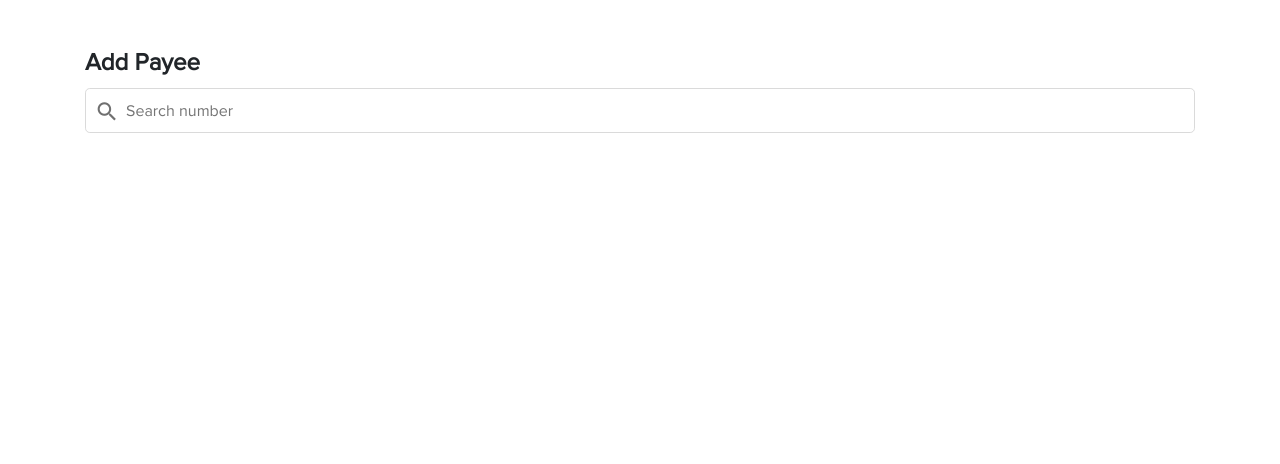
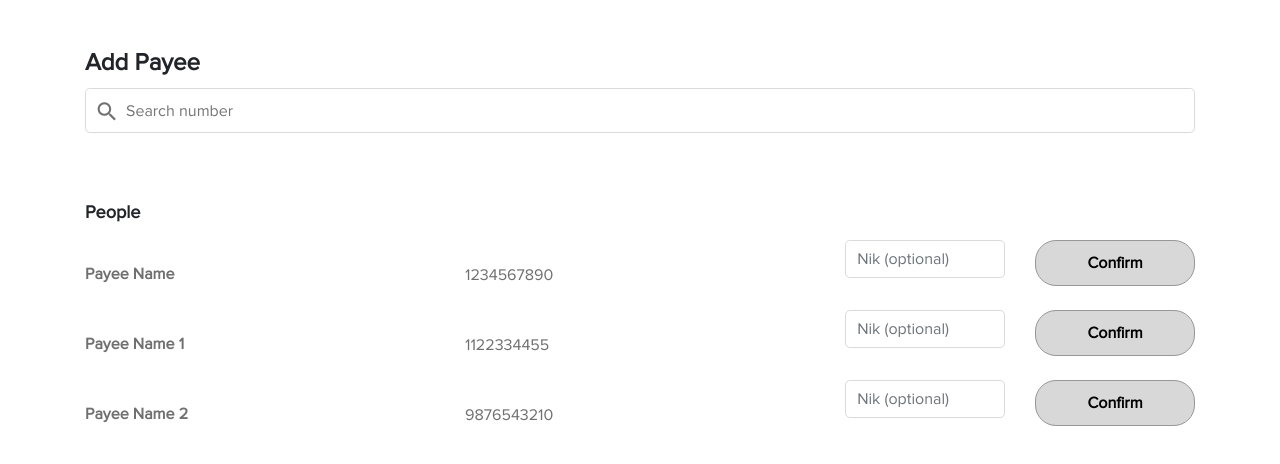
Before and after one commit to naveen003/bootcamp, a React (Create React App) app in the folder react/complete/: page /addpayee in a window 1280 px wide. Shown: the top 464 px of the page. Built offline with nearby package versions, Linux system fonts and the light colour scheme.

Commit message:
Add Payee Statis Data And Maxlength in textinput, Cursor for Home Page

```diff
--- a/react/complete/src/App.css
+++ b/react/complete/src/App.css
@@ -142,7 +142,7 @@ color: red
   border-radius: .3rem;
   border: 1px solid #DADADA;
 }
-.walletTopUpOut input[type="number"].innerSpace{
+.walletTopUpOut input[type="text"].innerSpace{
   padding: 0.6rem 0 0.6rem 2.5rem;
 }
 .walletTopUpOut .icon{
@@ -304,3 +304,6 @@ color: red
   color: red !important;
   margin-top:20px !important
 }
+.cussorpointer{
+  cursor: pointer !important;
+}
--- a/react/complete/src/components/TextInput/TextInput.js
+++ b/react/complete/src/components/TextInput/TextInput.js
@@ -13,7 +13,7 @@ const TextInput = props => (
       onChange={props.handleChange}
       className={props.className}
       placeholder={props.placeholder}
-      maxlength={props.maxlength}
+      maxLength={props.maxlength}
     />
     {props.haserror && (
       <span
--- a/react/complete/src/pages/Addpayee/Addpayee.js
+++ b/react/complete/src/pages/Addpayee/Addpayee.js
@@ -1,21 +1,128 @@
 import React from 'react';
 import PropTypes from 'prop-types';
 import styles from './Addpayee.module.css';
+import TextInput from '../../components/TextInput';
+import Button from '../../components/Button';
+import Header from '../../components/Header';
 
 class Addpayee extends React.Component{
+  constructor(){
+    super();
+    this.handleChange = this.handleChange.bind(this);
+    this.buttonClick = this.buttonClick.bind(this);
+    let friendsList = [
+      {
+          payeename:"Payee Name",
+          payeenumber:1234567890,
+          payeetype:1,
+          nickname:''
+      },
+      {
+        payeename:"Payee Name 1",
+        payeenumber:1122334455,
+        payeetype:2,
+        nickname:''
+      },
+      {
+        payeename:"Payee Name 2",
+        payeenumber:9876543210,
+        payeetype:2,
+        nickname:''
+      }
+    ];
+    this.state={
+      friendslist:friendsList,
+      searchText:'',
+      filteredList:friendsList
+    }
+  }
+
+  buttonClick(event) {
+    if (event !== null && event.target !== null && event.target !== undefined) {
+      let index = event.target.name.split("-")[1];
+      let {filteredList} = this.state;
+      alert("Selected Payee Name :" + filteredList[index].payeename);
+    }
+  }
+
+  handleChange(event){
+    if (event !== null && event.target !== null && event.target !== undefined) {
+      if(event.target.name === "searchtext"){
+        var filterList = this.state.friendslist;
+        if(event.target.value && event.target.value.length > 0){
+          filterList = this.state.friendslist.filter((item)=>{
+            let payeeName  = item.payeename.toLowerCase();
+            let payeeNumber = item.payeenumber.toString().toLowerCase();
+            let result = payeeName.indexOf(event.target.value.toLowerCase())  >= 0 || payeeNumber.toLowerCase().indexOf(event.target.value.toLowerCase()) >= 0
+            return result;
+          })
+        }
+        this.setState({searchText:event.target.value,filteredList:filterList});
+      }else{
+        let index = event.target.name.split("-")[1];
+        let {filteredList} = this.state;
+        filteredList[index].nickname =event.target.value;
+        this.setState({filteredList:filteredList});
+      }
+    }
+  }
   render(){
     return(
       <div className="container">
         <div className="walletTopUpOut">
-            <h2>Add Payee</h2>
+        <Header value="Add Payee" inputtype="h2" />
             <div className="row">
                 <div className="col-md-12">
                     <div className="pr">
                         <i className="mdi mdi-magnify icon"></i>
-                        <input type="number" className="innerSpace" placeholder="Search number" />
+                        <TextInput
+                            className='innerSpace'
+                            type="text"
+                            name="searchtext"
+                            id="searchtext"
+                            placeholder="Search number"
+                            value={this.state.searchText}
+                            handleChange={this.handleChange}
+                          />
                     </div>
                 </div>
             </div>
+            <div className="searchLists">
+            <Header value="People" inputtype="h5" />
+                <div>
+                {
+                  this.state.filteredList.map((item,index)=>(
+                    <div className="row" key={index}>
+                    <div className="col-md-4">
+                    <Header value={item.payeename} inputtype="h6" />
+                    </div>
+                    <div className="col-md-4">
+                        <span className="number">{item.payeenumber}</span>
+                    </div>
+                    <div className="col-md-2">
+                    <TextInput
+                        type="text"
+                        name= { "nickname-" + index}
+                        id={ "nickname-" + index}
+                        placeholder="Nik (optional)"
+                        value={item.nickname}
+                        handleChange={this.handleChange}/>
+                    </div>
+                    <div className="col-md-2">
+                    <Button
+                        name= { "btnconfirm-" + index}
+                        type="button"
+                        text="Confirm"
+                        id={"btnconfirm-" + index}
+                        onClick={this.buttonClick}/>
+                    </div>
+                    </div>
+                  ))
+                }
+                <div>
+            </div>
+            </div>
+        </div>
         </div>
         </div>
     )
--- a/react/complete/src/pages/Home/Home.js
+++ b/react/complete/src/pages/Home/Home.js
@@ -17,7 +17,6 @@ class Home extends React.Component {
   async componentDidMount() {
     var response = await singleton.getAllUsers();
     if(response !== null){
-      console.log("Response:",response);
       let loggedinUser = {};
       let remainingData = [];
       remainingData.push({firstName:"Pay", _id:"0"});
@@ -66,19 +65,19 @@ class Home extends React.Component {
               </div>
               <div className={styles.bottom}>
                 <div className="row">
-                  <div className="col-4" onClick={this.navigatetoTopup}>
+                  <div className="col-4 cussorpointer"  onClick={this.navigatetoTopup}>
                     <div className={styles.circleOut}>
                       <i></i>
                       <h6>Top-up</h6>
                     </div>
                   </div>
-                  <div className="col-4" onClick={this.navigatetoAddPayee}>
+                  <div className="col-4 cussorpointer" onClick={this.navigatetoAddPayee}>
                     <div className={styles.circleOut}>
                       <i></i>
                       <h6>Add Payee</h6>
                     </div>
                   </div>
-                  <div className="col-4">
+                  <div className="col-4 cussorpointer">
                     <div className={styles.circleOut}>
                       <i></i>
                       <h6>History</h6>
--- a/react/complete/src/pages/Home/Home.module.css
+++ b/react/complete/src/pages/Home/Home.module.css
@@ -132,9 +132,7 @@
     font-size: 16px;
     margin: .5rem 0 0 0;
 }
-.cussorpointer{
-    cursor: pointer;
-}
+
 
 @media(min-width: 320px) and (max-width: 767px){
     .dashboardRightContent .circleOut i {
--- a/react/complete/src/pages/Paymentoption/Paymentoption.js
+++ b/react/complete/src/pages/Paymentoption/Paymentoption.js
@@ -43,18 +43,18 @@ class Paymentoption extends React.Component{
       errormessage:"Please enter CVV to Proceed"
     };
     CardDetals.push(card3);
-    let card4 = {
-      bankname:"New Debit Card",
-      selected:false,
-      iscard:false
-    };
-    CardDetals.push(card4);
-    let card5 = {
-      bankname:"New Credit Card",
-      selected:false,
-      iscard:false
-    };
-    CardDetals.push(card5);
+    // let card4 = {
+    //   bankname:"New Debit Card",
+    //   selected:false,
+    //   iscard:false
+    // };
+    // CardDetals.push(card4);
+    // let card5 = {
+    //   bankname:"New Credit Card",
+    //   selected:false,
+    //   iscard:false
+    // };
+    // CardDetals.push(card5);
     this.state={
       CardDetails:CardDetals,
       SelectedCardDetals:{}
--- a/react/complete/src/pages/Register/Register.js
+++ b/react/complete/src/pages/Register/Register.js
@@ -241,7 +241,7 @@ class Register extends React.Component {
                       handleChange={this.handleChange}
                       haserror={validation.mobile.isInvalid}
                       errormessage={validation.mobile.message}
-                      maxlength={13}
+                      maxlength={"13"}
                     />
                   </div>
                 </div>
```
